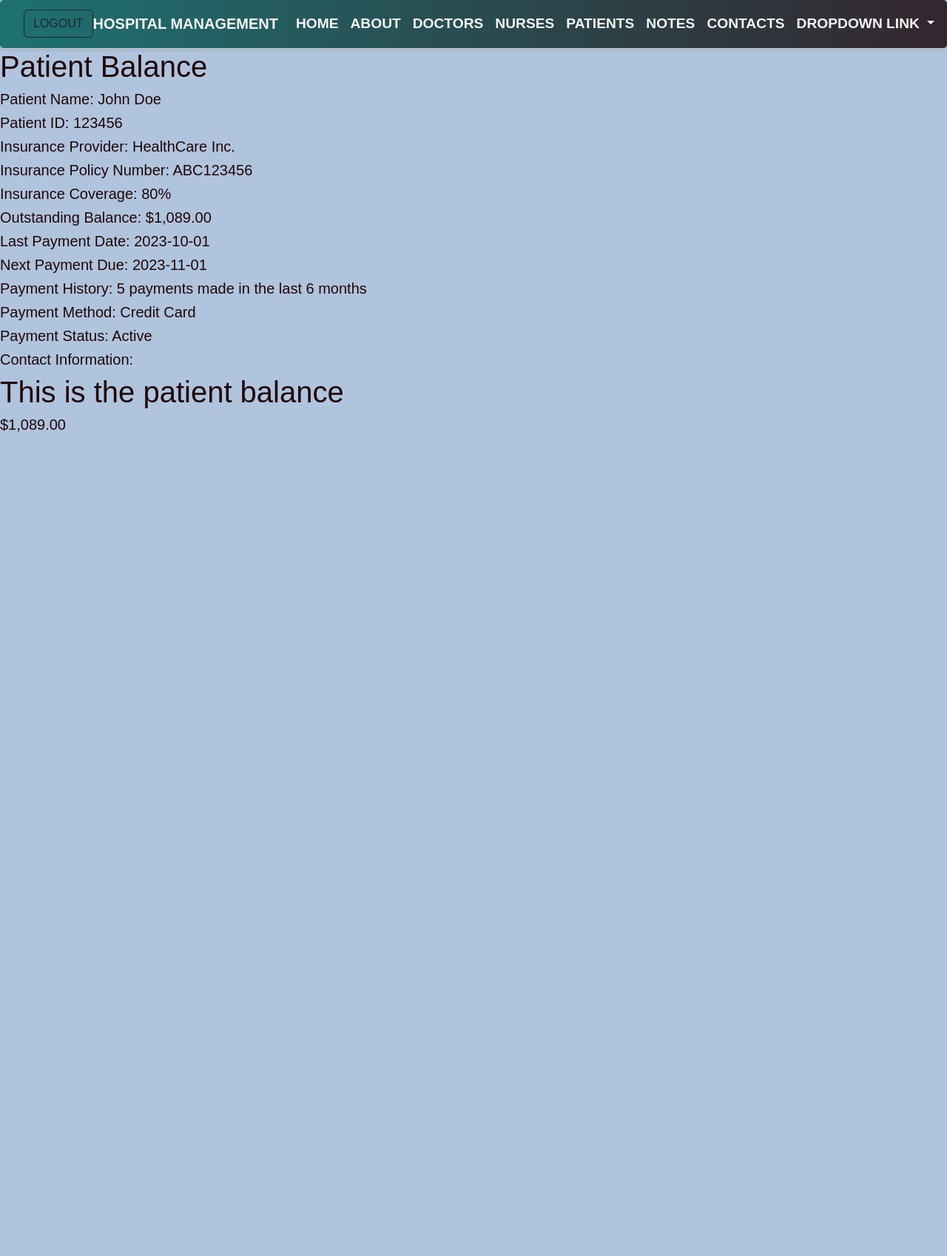
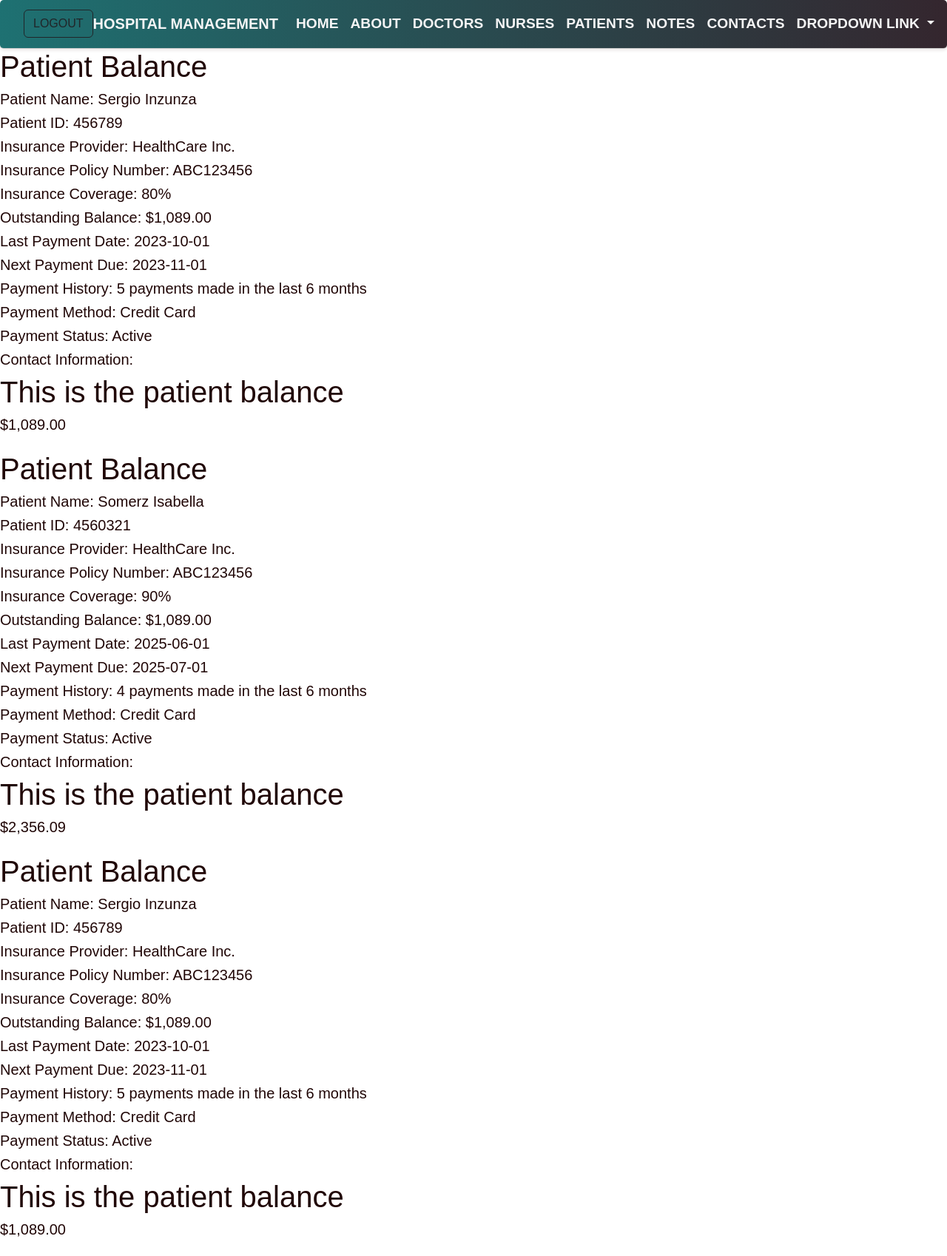
Before and after one commit to lavondedunigan/nursing_django, a Django app: page /patient_balance/ in a window 1280 px wide. Shown: the whole page at 74% size. Before the commit the page ends 584 px from the top, so only its background shows below. Run offline with Django 5.2, Linux system fonts and the light colour scheme.

Commit message:
corrections done

```diff
--- a/static/css/app.css
+++ b/static/css/app.css
@@ -13,7 +13,7 @@
     font-size: 16px;
     line-height: 1.5;
 
-    background-color: lightsteelblue;
+    background-color: burlywood
     -webkit-font-smoothing: antialiased;
     -moz-osx-font-smoothing: grayscale;
     -webkit-text-size-adjust: 100%;
--- a/templates/pages/patient_balance.html
+++ b/templates/pages/patient_balance.html
@@ -12,8 +12,52 @@
 
     <div class="title-row mb-4">
     <h1>Patient Balance</h1>
-    <h5>Patient Name: John Doe</h5>
-    <h5>Patient ID: 123456</h5>
+    <h5>Patient Name: Sergio Inzunza</h5>
+    <h5>Patient ID: 456789</h5>
+    <h5>Insurance Provider: HealthCare Inc.</h5>
+    <h5>Insurance Policy Number: ABC123456</h5>
+    <h5>Insurance Coverage: 80%</h5>
+    <h5>Outstanding Balance: $1,089.00</h5>
+    <h5>Last Payment Date: 2023-10-01</h5>
+    <h5>Next Payment Due: 2023-11-01</h5>
+
+    <h5>Payment History: 5 payments made in the last 6 months</h5>
+    <h5>Payment Method: Credit Card</h5>
+    <h5>Payment Status: Active</h5>
+    <h5>Contact Information:</h5>
+    <h1>This is the patient balance</h1>
+    <h5>$1,089.00</h5>
+
+    </div>
+
+    <div class="note-list">
+
+    <div class="title-row mb-4">
+    <h1>Patient Balance</h1>
+    <h5>Patient Name: Somerz Isabella</h5>
+    <h5>Patient ID: 4560321</h5>
+    <h5>Insurance Provider: HealthCare Inc.</h5>
+    <h5>Insurance Policy Number: ABC123456</h5>
+    <h5>Insurance Coverage: 90%</h5>
+    <h5>Outstanding Balance: $1,089.00</h5>
+    <h5>Last Payment Date: 2025-06-01</h5>
+    <h5>Next Payment Due: 2025-07-01</h5>
+
+    <h5>Payment History: 4 payments made in the last 6 months</h5>
+    <h5>Payment Method: Credit Card</h5>
+    <h5>Payment Status: Active</h5>
+    <h5>Contact Information:</h5>
+    <h1>This is the patient balance</h1>
+    <h5>$2,356.09</h5>
+
+    </div>
+
+    <div class="note-list">
+
+    <div class="title-row mb-4">
+    <h1>Patient Balance</h1>
+    <h5>Patient Name: Sergio Inzunza</h5>
+    <h5>Patient ID: 456789</h5>
     <h5>Insurance Provider: HealthCare Inc.</h5>
     <h5>Insurance Policy Number: ABC123456</h5>
     <h5>Insurance Coverage: 80%</h5>
@@ -41,9 +85,45 @@
                 <h3>{{ note.title }}</h3>
                 <label>{{ note.created_on }}</label>
 
+                <div class="note-content">
+                    <label class="hint">Sergio Inzunza:</label>
+                    <h5>{{ note.patient_name }}</h5>
+                    <label class="hint">Patient ID:</label>
+                    <p>{{ note.patient_id }}</p>
+                    <label class="hint">Insurance Provider:</label>
+                    <p>{{ note.insurance_provider }}</p>
+                    <p>{{ note.content }}</p>
+                    <label class="hint">Insurance Policy Number:</label>
 
-                <div class="note-content">
+                    <p>{{ note.insurance_policy_number }}</p>
+                    <label class="hint">Insurance Coverage:</label>
+                    <p>{{ note.insurance_coverage }}</p>
+                    <label class="hint">Outstanding Balance:</label>
+                    <p>{{ note.outstanding_balance }}</p>
+
+                    <label class="hint">Last Payment Date:</label>
+                    <p>{{ note.last_payment_date }}</p>
+
+                    <label class="hint">Next Payment Due:</label>
+                    <p>{{ note.next_payment_due }}</p>
+
+                    <label class="hint">Payment History:</label>
+                    <p>{{ note.payment_history }}</p>
+                    <label class="hint">Payment Method:</label>
+                    <p>{{ note.payment_method }}</p>
+
+
+                    <label class="hint">Payment Status:</label>
+                    <p>{{ note.payment_status }}</p>
+                    <label class="hint">Contact Information:</label>
+                    <p>{{ note.contact_information }}</p>
                     <p>{{ note.content }}</p>
+
+                    <label class="hint">Notes:</label>
+                    <p>{{ note.notes }}</p>
+                    <p>{{ note.content }}</p>
+                    <label class="hint">Additional Information:</label>
+                    <p>{{ note.additional_information }}</p>
                     <a href="" class="btn btn-primary">View Balance</a>
                     <a href="" class="btn btn-secondary">Edit Balance</a>
                     <form action="" method="post" class="d-inline">
```
Also changed, not shown: db.sqlite3.
